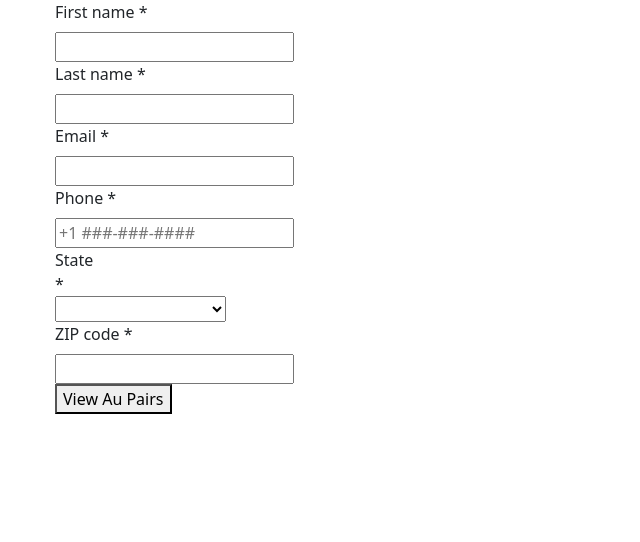
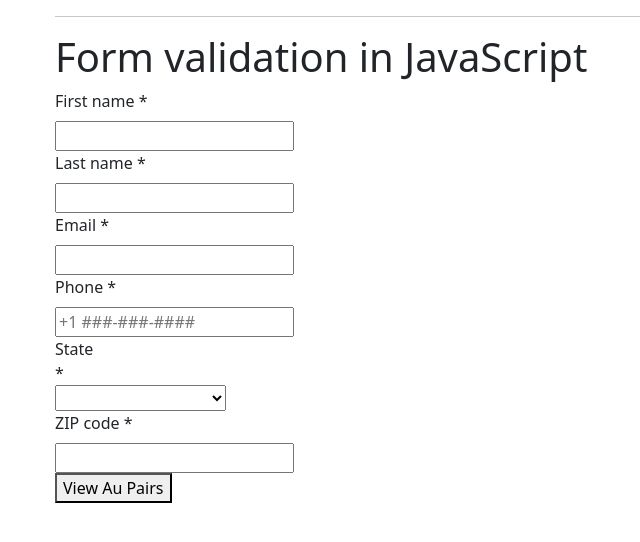
Before and after one commit to riccardobertolini/form-validation, a plain HTML site: page index.html in a window 1280 px wide. Shown: the whole page, without its empty margins (27-667 px from the left). Drawn offline with nearby package versions, Linux system fonts and the light colour scheme.

Commit message:
Update index.html

```diff
--- a/index.html
+++ b/index.html
@@ -12,6 +12,8 @@
     }
   </style>
   <div class="container">
+    <hr />
+    <h1>Form validation in JavaScript</h1>
     <form onsubmit="return validateForm();" action="#form" method="POST" novalidate="">
     <div class="field-wrapper">
       <div><label class="form-label" for="FirstName">First name</label><span class="asterisk"> *</span></div><input type="text" class="form-input" id="FirstName" name="FirstName" data-required="true" placeholder="" value="">
```
